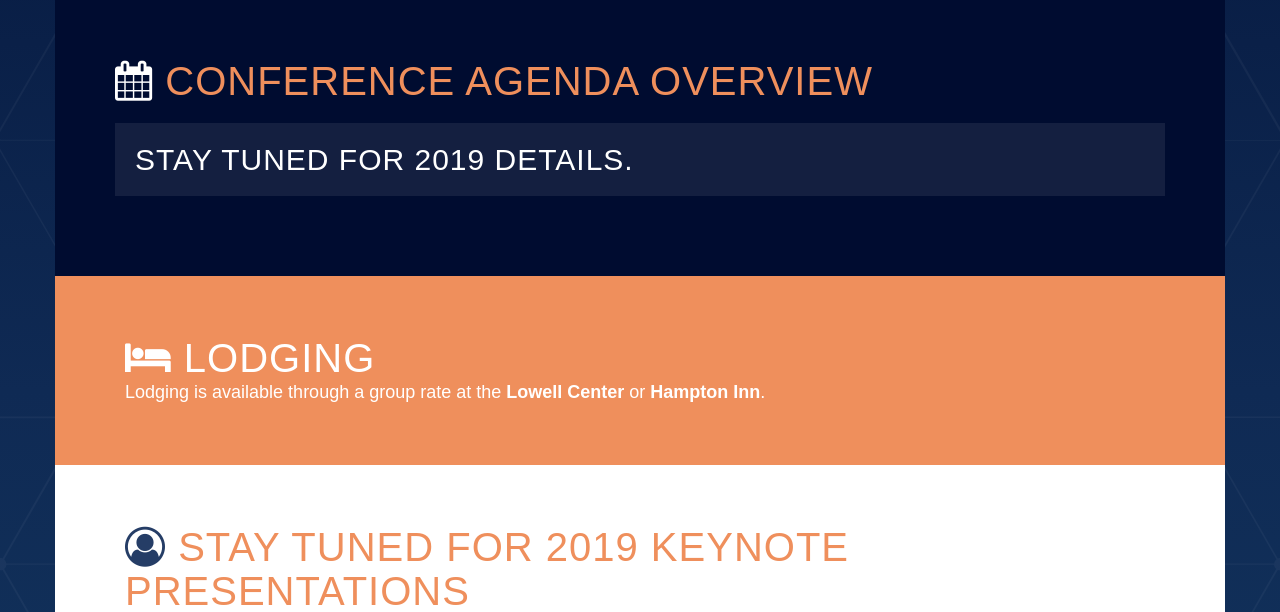
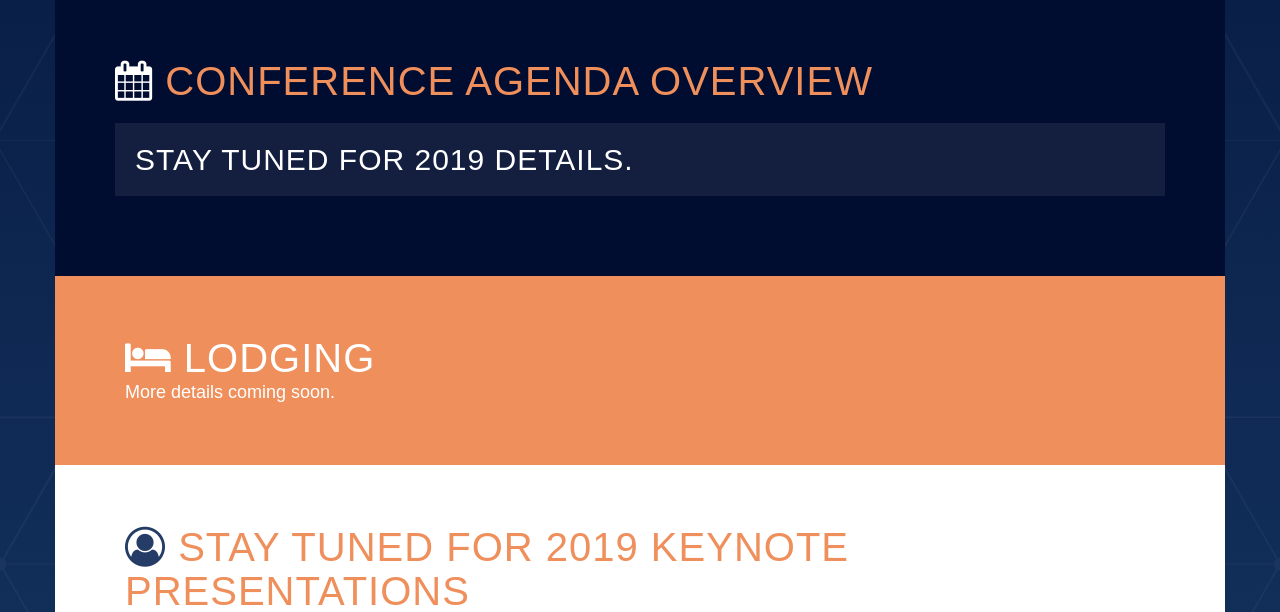
Before and after one commit to jsruesch/pmlcon, a PHP site: page / in a window 1280 px wide. Shown: the part 710-1322 px from the top of the page. Run offline with PHP 8.4, Linux system fonts and the light colour scheme; some libraries are stand-ins or nearby versions.

Commit message:
Update index.php

```diff
--- a/index.php
+++ b/index.php
@@ -70,9 +70,10 @@
         <div class="row pad10-left">
           <h2 class="text-white"><i class="fa fa-bed" aria-hidden="true"></i> Lodging</h2>
           <p class="text-white">
-            Lodging is available through a group rate at the
+            More details coming soon.
+<!--             Lodging is available through a group rate at the
             <a href="http://bit.ly/playmake14aug" target="_blank" class="text-white">Lowell Center</a> or
-            <a href="http://hamptoninn.hilton.com/en/hp/groups/personalized/M/MSNBJHX-PML-20180812/index.jhtml?WT.mc_id=POG" target="_blank" class="text-white">Hampton Inn</a>.
+            <a href="http://hamptoninn.hilton.com/en/hp/groups/personalized/M/MSNBJHX-PML-20180812/index.jhtml?WT.mc_id=POG" target="_blank" class="text-white">Hampton Inn</a>. -->
           </p>
         </div>
       </div><!-- END: lodging -->
```
